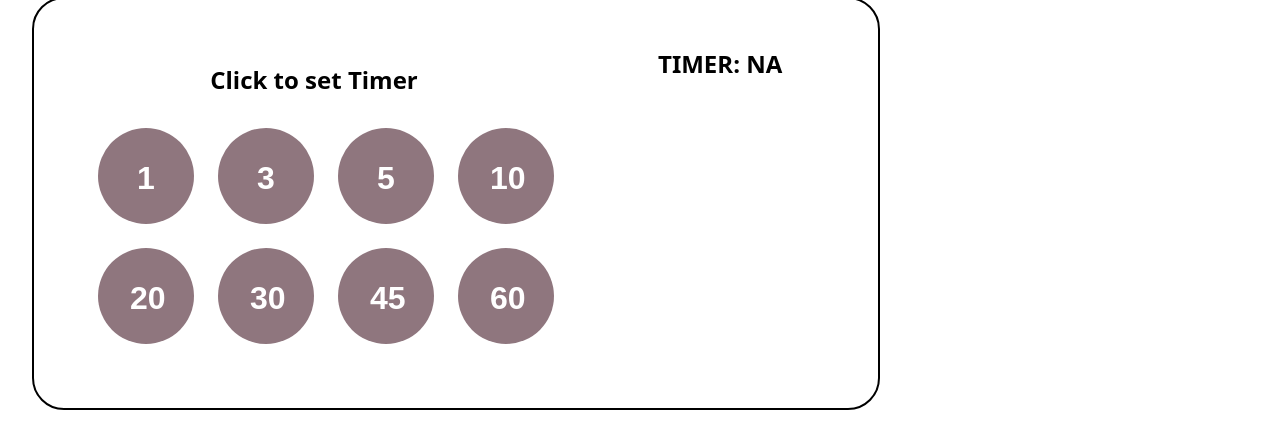
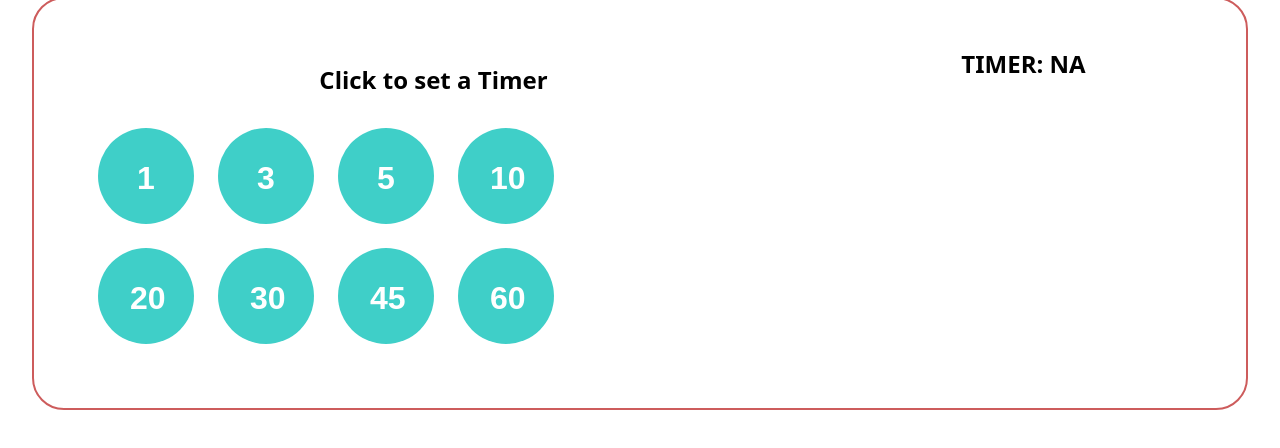
Before and after one commit to sachinksha/pomodoro-timer, a plain HTML site: page src/index.html in a window 1280 px wide. Shown: the part 110-558 px from the top of the page. Drawn offline with Linux system fonts and the light colour scheme.

Commit message:
css tweaks, blinking effect

```diff
--- a/src/index.html
+++ b/src/index.html
@@ -12,7 +12,7 @@
     <main>
       <section>
         <article>
-          <h2>Click to set Timer</h2>
+          <h2>Click to set a Timer</h2>
           <div class="timers"></div>
         </article>
       </section>
--- a/src/style.css
+++ b/src/style.css
@@ -10,20 +10,17 @@ html {
   height: 100%;
   width: 100%;
   margin: 0 0;
-  font-family: system-ui, -apple-system, BlinkMacSystemFont, "Segoe UI", Roboto,
+  font-family: Ubuntu, system-ui, -apple-system, BlinkMacSystemFont, "Segoe UI", Roboto,
     Oxygen, Ubuntu, Cantarell, "Open Sans", "Helvetica Neue", sans-serif;
 }
 
-body {
-  display: table-cell;
-  margin: auto;
-  vertical-align: middle;
-}
 main {
-  text-align: center;
   display: flex;
   flex-direction: row;
-  border: 2px solid;
+  text-align: center;
+  justify-content: center;
+  min-width: 65rem;
+  border: 2px solid indianred;
   border-radius: 2rem;
 }
 
@@ -40,7 +37,7 @@ aside {
 .timer-button {
   width: 6rem;
   height: 6rem;
-  background-color: #8f767e;
+  background-color: #3fcfc8;
   border: none;
   color: white;
   font-weight: bold;
@@ -73,25 +70,25 @@ button[disabled] {
   align-content: center;
 }
 
-@keyframes tilt-shaking {
+@keyframes blinking-text {
   0% {
-    transform: rotate(0deg);
+    color: rgb(207, 193, 193)
   }
   25% {
-    transform: rotate(5deg);
+    color: rgb(207, 169, 169)
   }
   50% {
-    transform: rotate(0deg);
+    color: rgb(207, 118, 118)
   }
   75% {
-    transform: rotate(-5deg);
+    color: rgb(207, 29, 29)
   }
   100% {
-    transform: rotate(0deg);
+    color: rgb(207, 0, 0)
   }
 }
 
 /* Apply the animation to your text element */
 .tilt-effect {
-  animation: tilt-shaking 1s infinite;
+  animation: blinking-text 1s infinite;
 }
```
